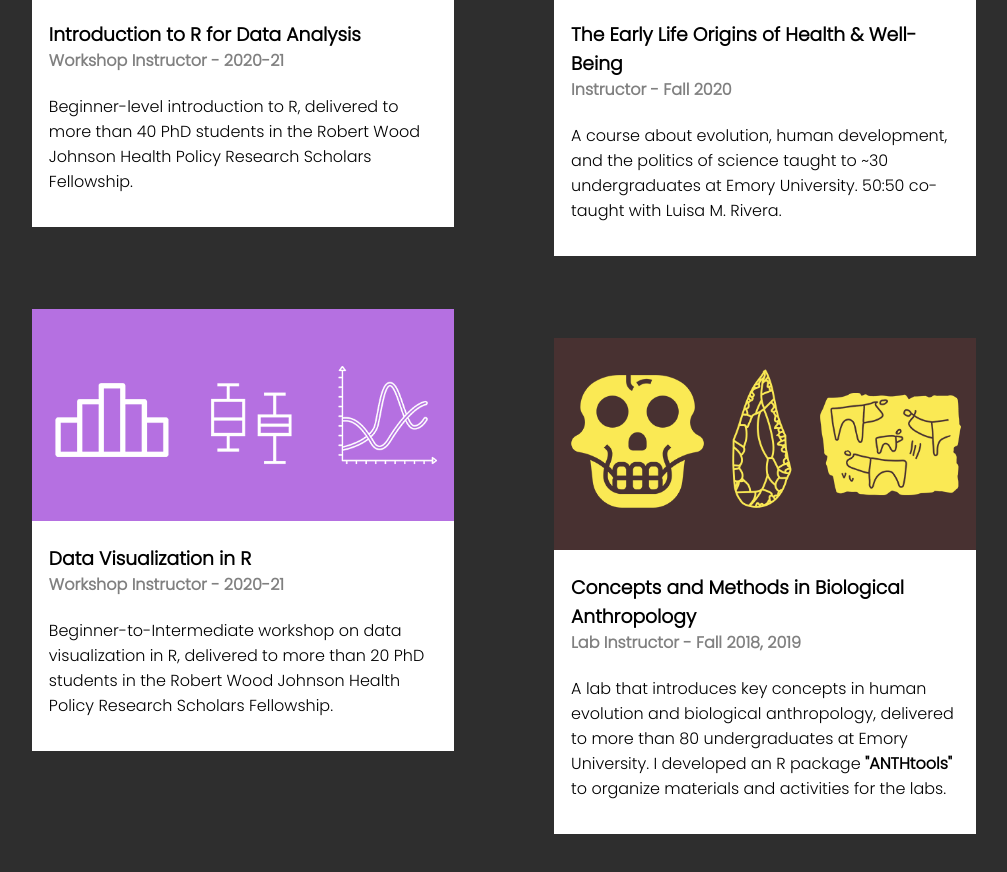
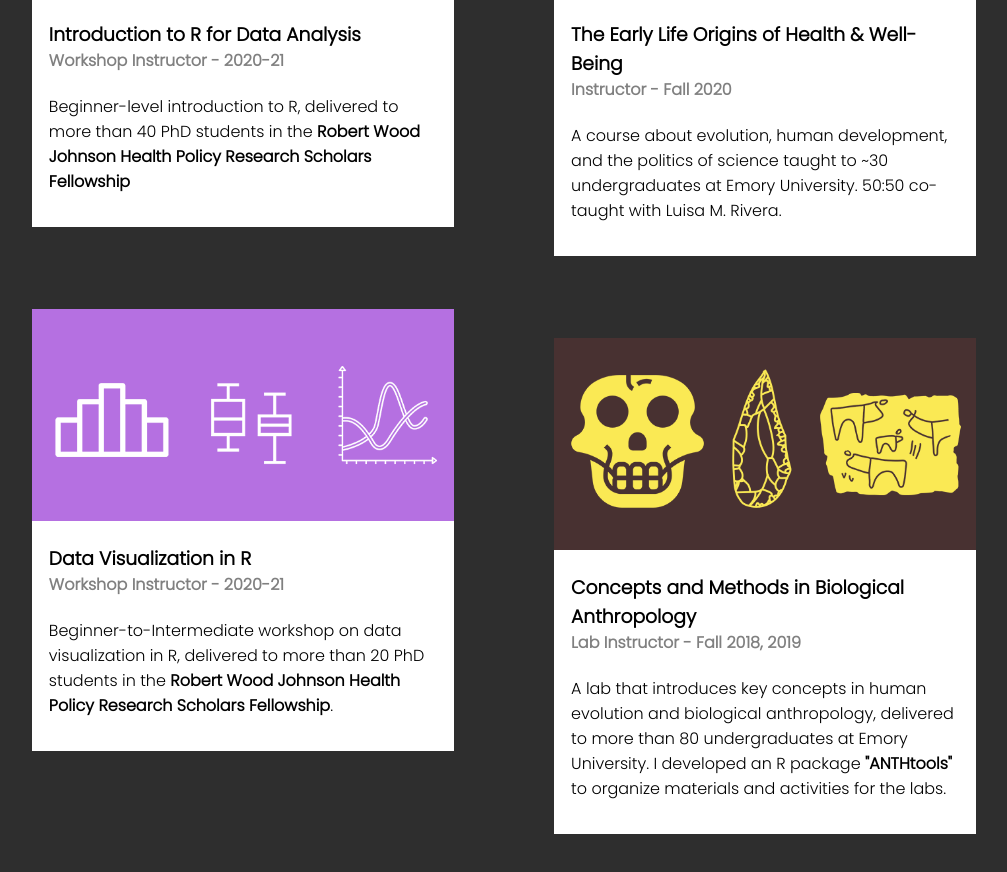
Before and after one commit to erik-ringen/erik-ringen.github.io, a plain HTML site: page index.html in a window 1280 px wide. Shown: the part 2734-3606 px from the top of the page, without its empty margins (136-1143 px from the left). Drawn offline with Linux system fonts and the light colour scheme.

Commit message:
href for RWJF

```diff
--- a/index.html
+++ b/index.html
@@ -191,7 +191,7 @@ resource stress. <br><br>
 
                     <h4>Workshop Instructor - 2020-21 </h4>
 
-                    <p>Beginner-level introduction to R, delivered to more than 40 PhD students in the Robert Wood Johnson Health Policy Research Scholars Fellowship.</p>
+                    <p>Beginner-level introduction to R, delivered to more than 40 PhD students in the <a href="https://healthpolicyresearch-scholars.org/" target="_blank">Robert Wood Johnson Health Policy Research Scholars Fellowship</a></p>
                 </figcaption>
             </figure>
 
@@ -207,7 +207,7 @@ resource stress. <br><br>
 
                     <h4>Workshop Instructor - 2020-21 </h4>
 
-                    <p>Beginner-to-Intermediate workshop on data visualization in R, delivered to more than 20 PhD students in the Robert Wood Johnson Health Policy Research Scholars Fellowship.</p>
+                    <p>Beginner-to-Intermediate workshop on data visualization in R, delivered to more than 20 PhD students in the <a href="https://healthpolicyresearch-scholars.org/" target="_blank">Robert Wood Johnson Health Policy Research Scholars Fellowship</a>.</p>
 
                     <p></p>
                 </figcaption>
```
